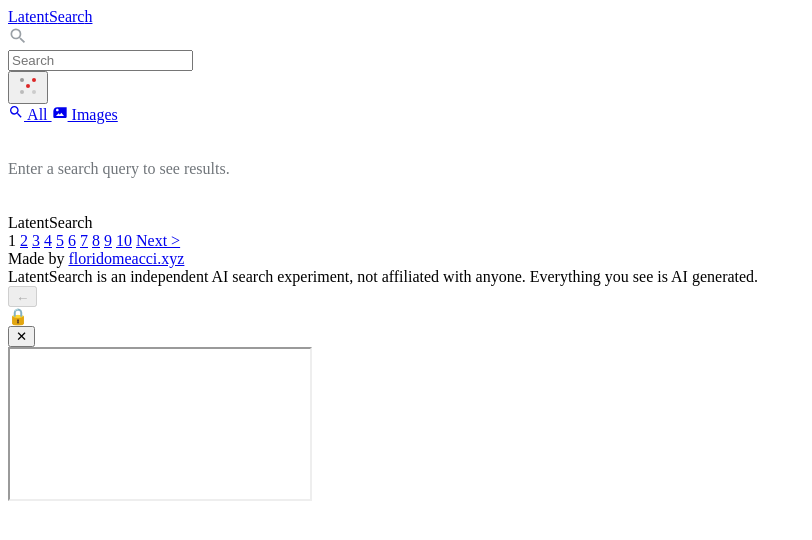
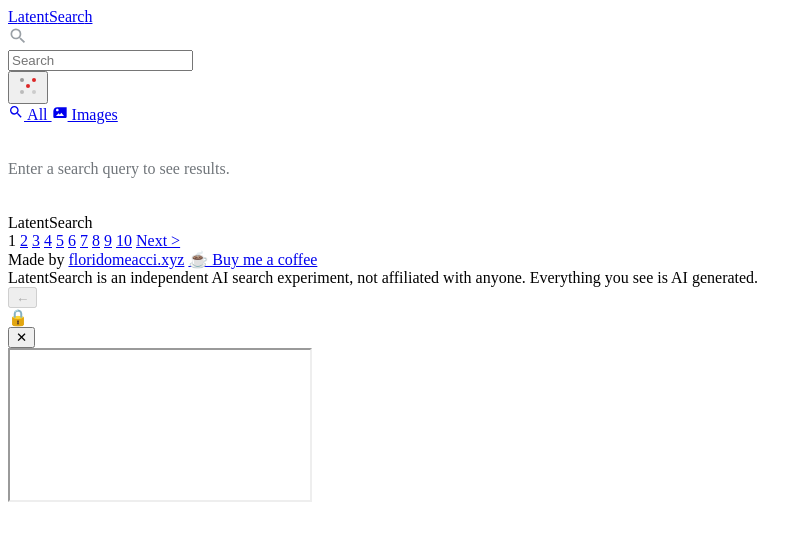
Before and after one commit to floridomeacci/latentsearch, a website with bundled scripts: page search.html in a window 1280 px wide. Shown: the whole page, without its empty margins (0-812 px from the left). Built offline with nearby package versions, Linux system fonts and the light colour scheme.

Commit message:
ui: add Buy Me a Coffee link to footer

```diff
--- a/css/style.css
+++ b/css/style.css
@@ -344,6 +344,15 @@ select:focus-visible {
     font-weight: 500;
 }
 .footer-credit:hover { color: #b91c1c !important; }
+.footer-coffee {
+    display: inline-block;
+    margin-left: 14px;
+    font-size: 12px;
+    color: rgba(255,255,255,0.35);
+    text-decoration: none;
+    transition: color 0.15s;
+}
+.footer-coffee:hover { color: rgba(255,255,255,0.7); }
 .footer-disclaimer {
     font-size: 11px;
     color: rgba(255,255,255,0.2);
@@ -823,6 +832,8 @@ select:focus-visible {
 .results-footer .footer-made-by { color: #aaa; font-size: 13px; }
 .results-footer .footer-credit { color: #DC2626 !important; font-weight: 500; }
 .results-footer .footer-credit:hover { color: #b91c1c !important; }
+.results-footer .footer-coffee { color: rgba(0,0,0,0.35); }
+.results-footer .footer-coffee:hover { color: rgba(0,0,0,0.7); }
 .results-footer .footer-disclaimer { font-size: 11px; color: #bbb; font-style: italic; }
 
 /* Image filter chips */
--- a/search.html
+++ b/search.html
@@ -96,6 +96,7 @@
         <div class="footer-bottom">
             <div class="footer-left">
                 <span class="footer-made-by">Made by <a href="https://floridomeacci.xyz" target="_blank" rel="noopener" class="footer-credit">floridomeacci.xyz</a></span>
+                <a href="https://buymeacoffee.com/floridomeacci" target="_blank" rel="noopener" class="footer-coffee">☕ Buy me a coffee</a>
             </div>
             <div class="footer-right">
                 <span class="footer-disclaimer">LatentSearch is an independent AI search experiment, not affiliated with anyone. Everything you see is AI generated.</span>
```
Also changed, not shown: images.html (+1 -0 lines), index.html (+1 -0 lines).
